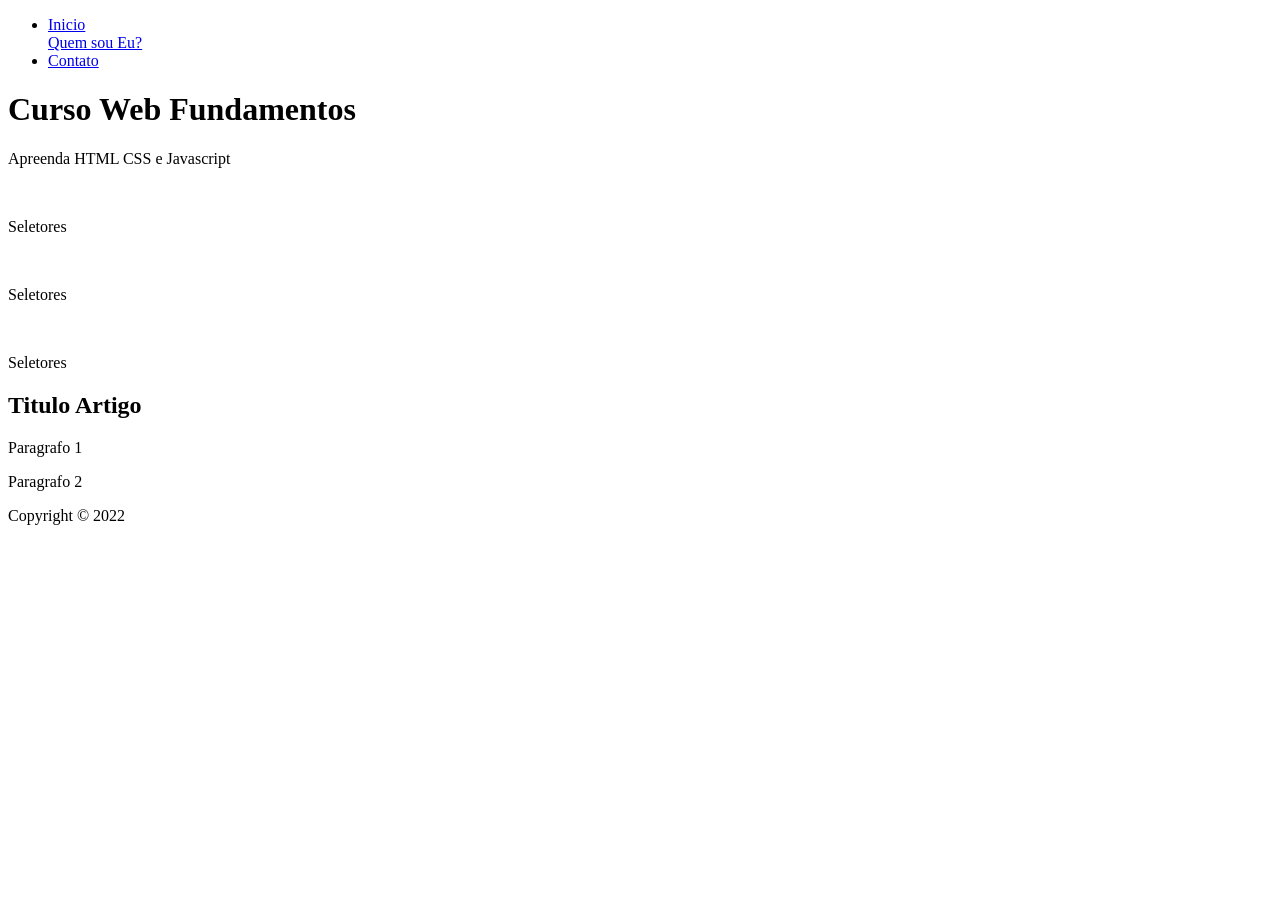
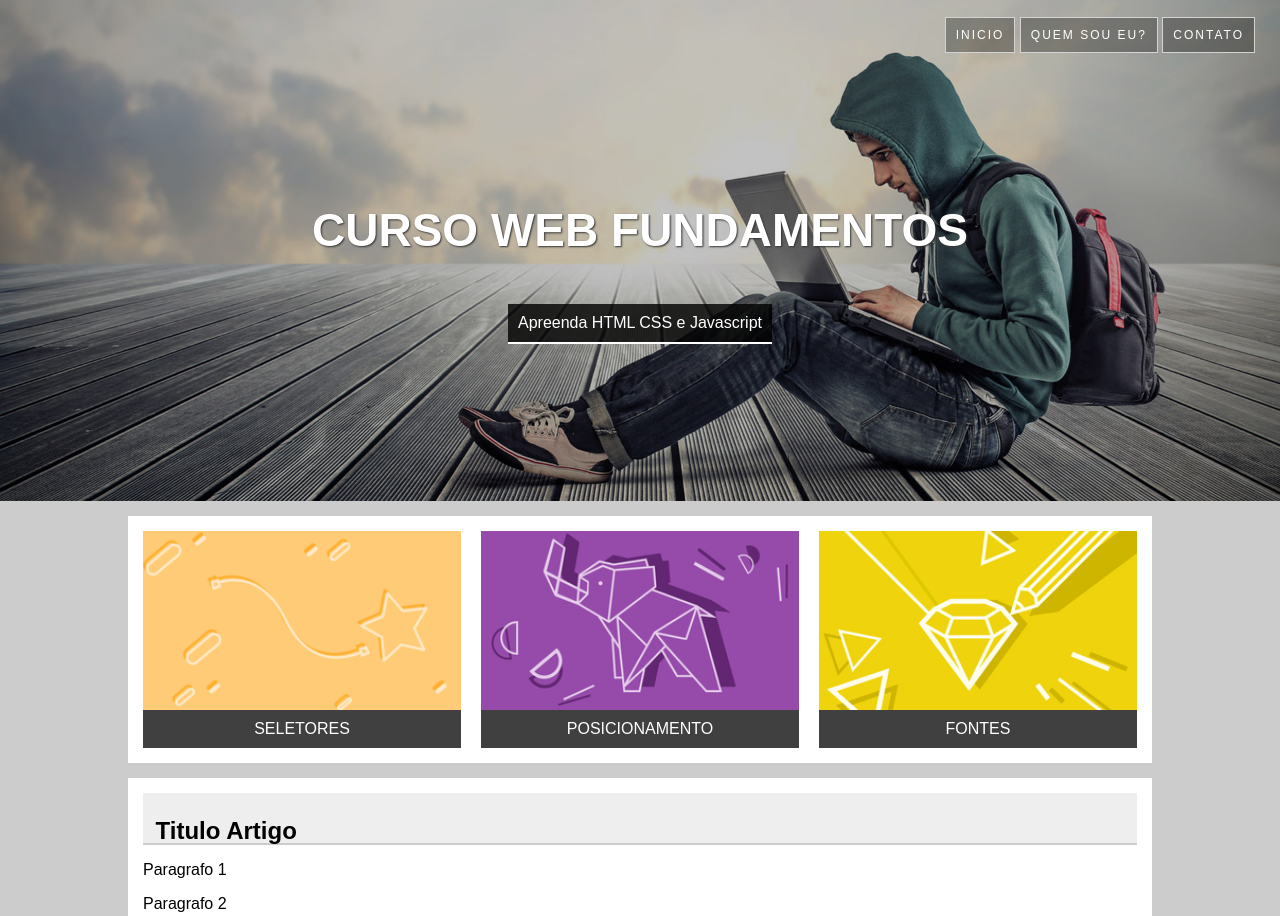
Before and after one commit to JoaoZati/frontend_projeto_1_udemy, a plain HTML site: page index.html in a window 1280 px wide. Shown: the top 916 px of the page. Before the commit the page ends 800 px from the top, so only its background shows below. Drawn offline with Linux system fonts and the light colour scheme.

Commit message:
Finalizando projeto 1

```diff
--- a/index.html
+++ b/index.html
@@ -5,13 +5,13 @@
     <meta http-equiv='X-UA-Compatible' content='IE=edge'>
     <title>Projeto 1</title>
     <meta name='viewport' content='width=device-width, initial-scale=1'>
-    <link rel='stylesheet' type='text/css' media='screen' href='main.css'>
-    <script src='main.js'></script>
+    <link rel='stylesheet' type='text/css' media='screen' href='static/css/style.css'>
+    <script src='static/js/main.js'></script>
 </head>
 <body>
 
     <div id="principal">
-        <header>
+        <header class="main_header">
             <nav>
                 <ul>
                     <li>
@@ -19,9 +19,11 @@
                             Inicio
                         </a>
                     </li>
+                    <li>
                         <a href="#">
                             Quem sou Eu?
                         </a>
+                    </li>
                     <li>
                         <a href="#">
                             Contato
@@ -30,7 +32,7 @@
                 </ul>
             </nav>
 
-            <div>
+            <div class="hero_content">
                 <h1>
                     Curso Web Fundamentos
                 </h1>
@@ -39,40 +41,40 @@
         </header>
 
         <main>
-            <section>
-                <div class="card">
-                    <img src="" alt="">
+            <section class="content_section">
+                <div class="card card-1">
+                    <img src="static/img/card_01.png" alt="">
                     <p>Seletores</p>
                 </div>
-                <div class="card">
-                    <img src="" alt="">
-                    <p>Seletores</p>
+                <div class="card card-2">
+                    <img src="static/img/card_02.jpg" alt="">
+                    <p>Posicionamento</p>
                 </div>
-                <div class="card">
-                    <img src="" alt="">
-                    <p>Seletores</p>
+                <div class="card card-3">
+                    <img src="static/img/card_03.jpg" alt="">
+                    <p>Fontes</p>
                 </div>
             </section>
 
-            <section>
+            <section class="content_section">
                 <article>
-                    <header>
-                        <h2>
+                    <header class="content_artigo">
+                        <h2 class="content_h2">
                             Titulo Artigo
                         </h2>
-                        <p>
-                            Paragrafo 1
-                        </p>
-                        <p>
-                            Paragrafo 2
-                        </p>
                     </header>
+                    <p>
+                        Paragrafo 1
+                    </p>
+                    <p>
+                        Paragrafo 2
+                    </p>
                 </article>
             </section>
         </main>
 
         <footer>
-            <p>
+            <p class="footer_p">
                 Copyright &copy; 2022
             </p>
         </footer>
--- /dev/null
+++ b/static/css/style.css
@@ -0,0 +1,125 @@
+body{
+    background-color: #ccc;
+    font-family: Arial, Sans-serif;
+    margin: 0;
+}
+
+main {
+    width: 80%;
+    margin: auto;
+}
+
+.main_header {
+    background-image: url(../../static/img/bg-3.jpg);
+    height: 500px;
+    background-position: right center;
+    background-size: cover;
+    border-top: 1px solid rgba(0, 0, 0, 0);
+}
+
+.hero_content {
+    text-align: center;
+    color: white;
+    margin-top: 150px;
+}
+
+.hero_content h1{
+    text-transform: uppercase;
+    font-size: 46px;
+    text-shadow: 1px 1px 2px #333;
+}
+
+.hero_content p{
+    background-color: rgba(0, 0, 0, 0.8);
+    display: inline-block;
+    padding: 10px;
+    border-bottom: 2px solid white;
+}
+
+.main_header nav {
+    text-align: right;
+    margin: 10px 25px 0px 0px;
+}
+
+.main_header nav li{
+    display: inline-block;
+    list-style: none;
+    border: 1px solid lightgray;
+}
+
+.main_header nav a{
+    background-color: rgba(0, 0, 0, 0.3);
+    color: white;
+    display: block;
+    padding: 10px;
+    text-decoration: none;
+    text-transform: uppercase;
+    font-size: 12px;
+    letter-spacing: 2px;
+}
+
+.main_header nav a:hover{
+    background-color: rgba(0, 0, 0, 0.45);
+}
+
+.card{
+    width: 32%;
+    float: left;
+    /* border: 1px solid blue; */
+    box-sizing: border-box;
+}
+
+.card-1, .card-2{
+    margin-right: 2%;
+}
+
+.card img{
+    width: 100%;
+    display: block;
+}
+
+.card p{
+    background-color: rgba(0, 0, 0, 0.75);
+    color: white;
+    margin: 0px;
+    text-align: center;
+    padding: 10px;
+    text-transform: uppercase;
+
+}
+
+.content_section{
+    background-color: white;
+    padding: 15px;
+    margin-top: 15px;
+    overflow: auto;
+}
+
+.content_artigo {
+    background-color: #eee;
+    border-bottom: solid 2px #ccc;
+    height: 50px;
+    line-height: 50px;
+}
+
+.content_h2 {
+    margin: 0px;
+    padding: 12.5px;
+}
+
+footer {
+    text-align: center;
+    vertical-align: middle;
+    background-color: rgb(53, 53, 53);
+    width: 100%;
+    height: 80px;
+    line-height: 80px; /* mesmo valor de height */
+}
+
+.footer_p {
+    margin-top: 0px;
+    /* padding-top: 25px; */
+    text-align: center;
+    color: white;
+    text-shadow: 3px 3px 2px #000;
+}
```
Also changed, not shown: static/img/bg-3.jpg (added), static/img/card_01.png (added), static/img/card_02.jpg (added), static/img/card_03.jpg (added), static/js/main.js (added).
